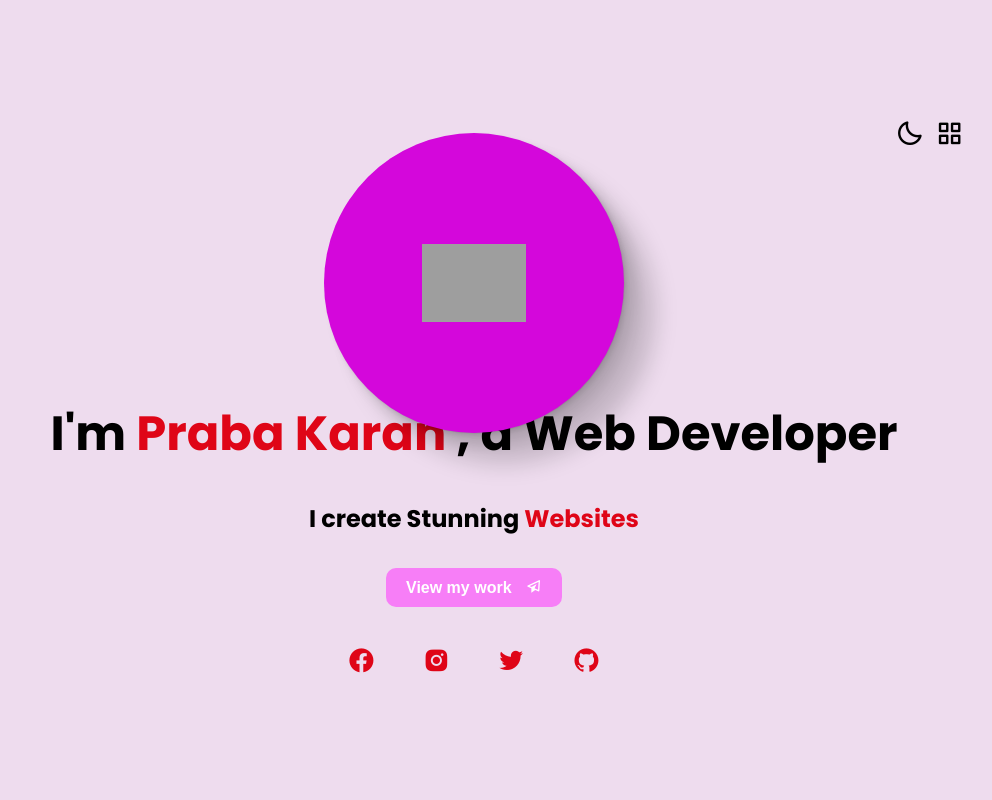
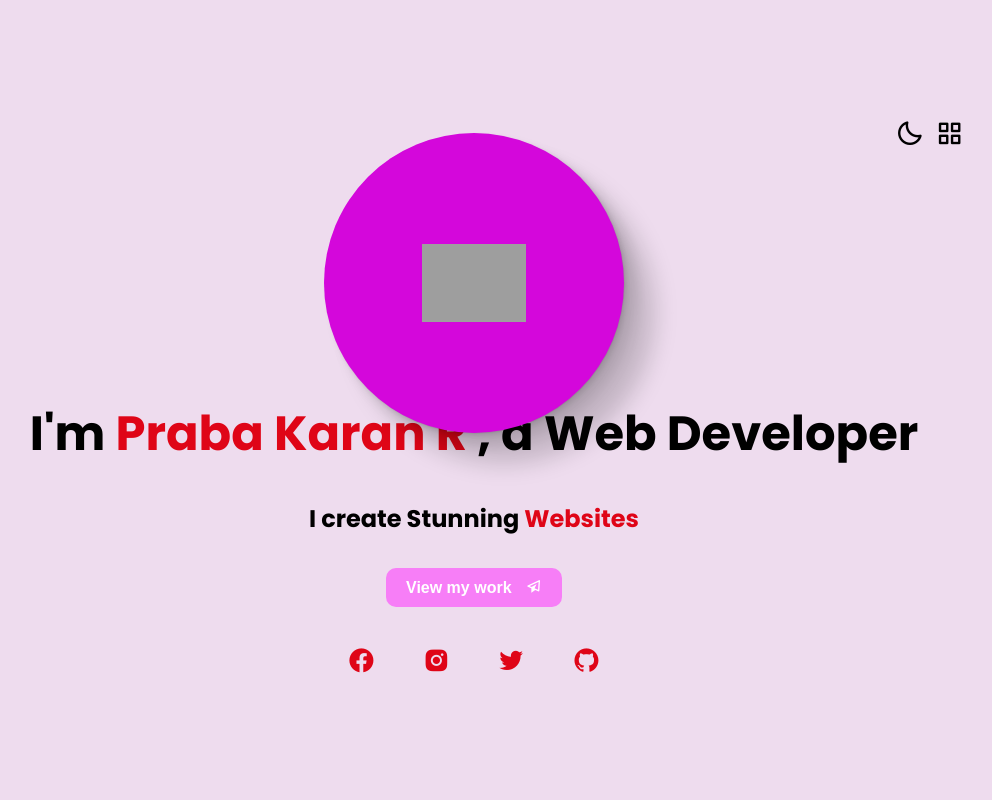
Before and after one commit to prabakarn0007/Mini-portfolio, a plain HTML site: page index.html in a window 1280 px wide. Shown: the top 800 px of the page, without its empty margins (166-1158 px from the left). Drawn offline with nearby package versions, Linux system fonts and the light colour scheme; grey boxes are pictures that could not be loaded.

Commit message:
Update index.html

```diff
--- a/index.html
+++ b/index.html
@@ -68,7 +68,7 @@
                 <h1 class="header">
                     I'm
                     <span>
-                        Praba Karan
+                        Praba Karan R
                     </span>
                     , a Web Developer
                 </h1>
```
